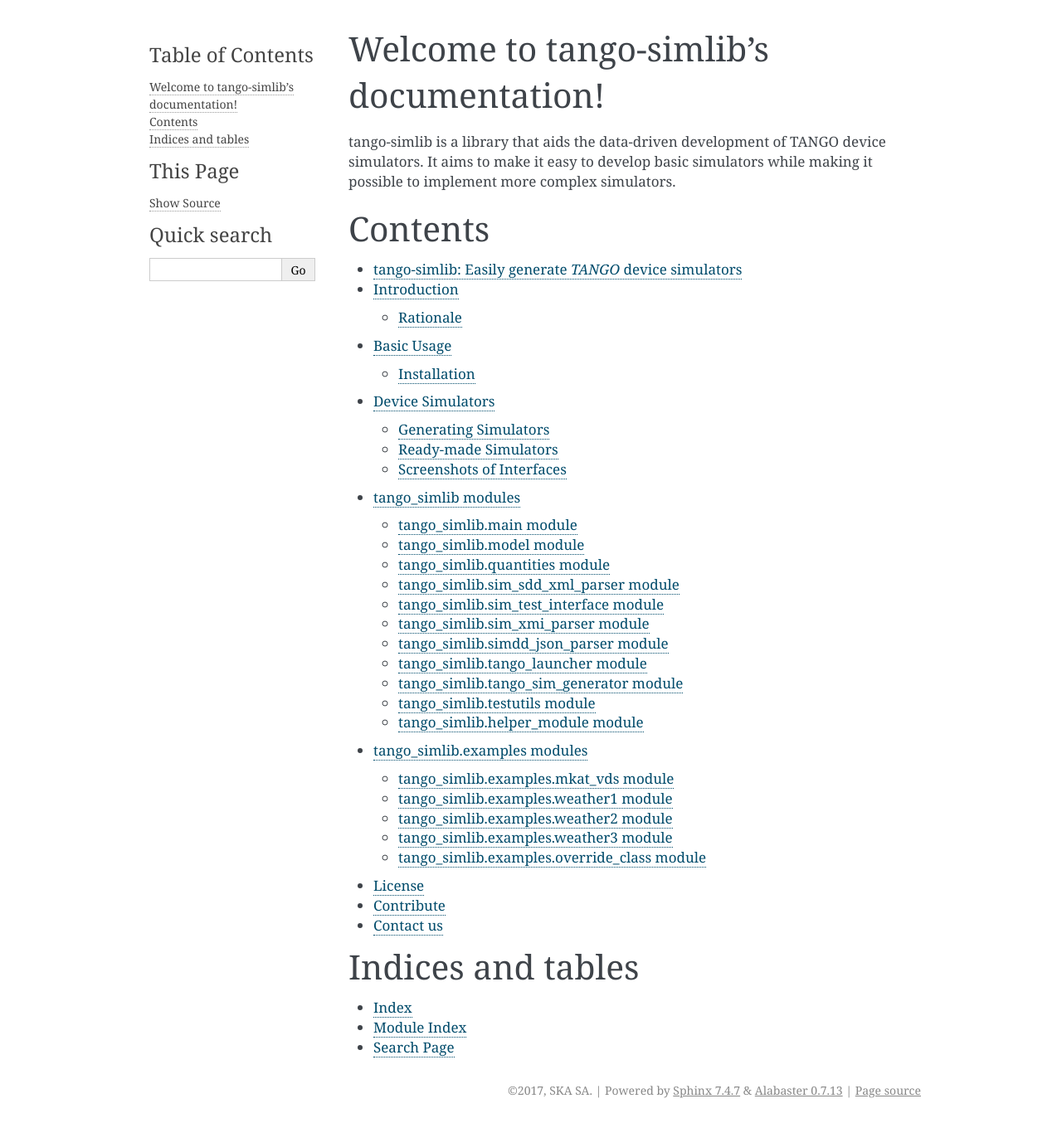
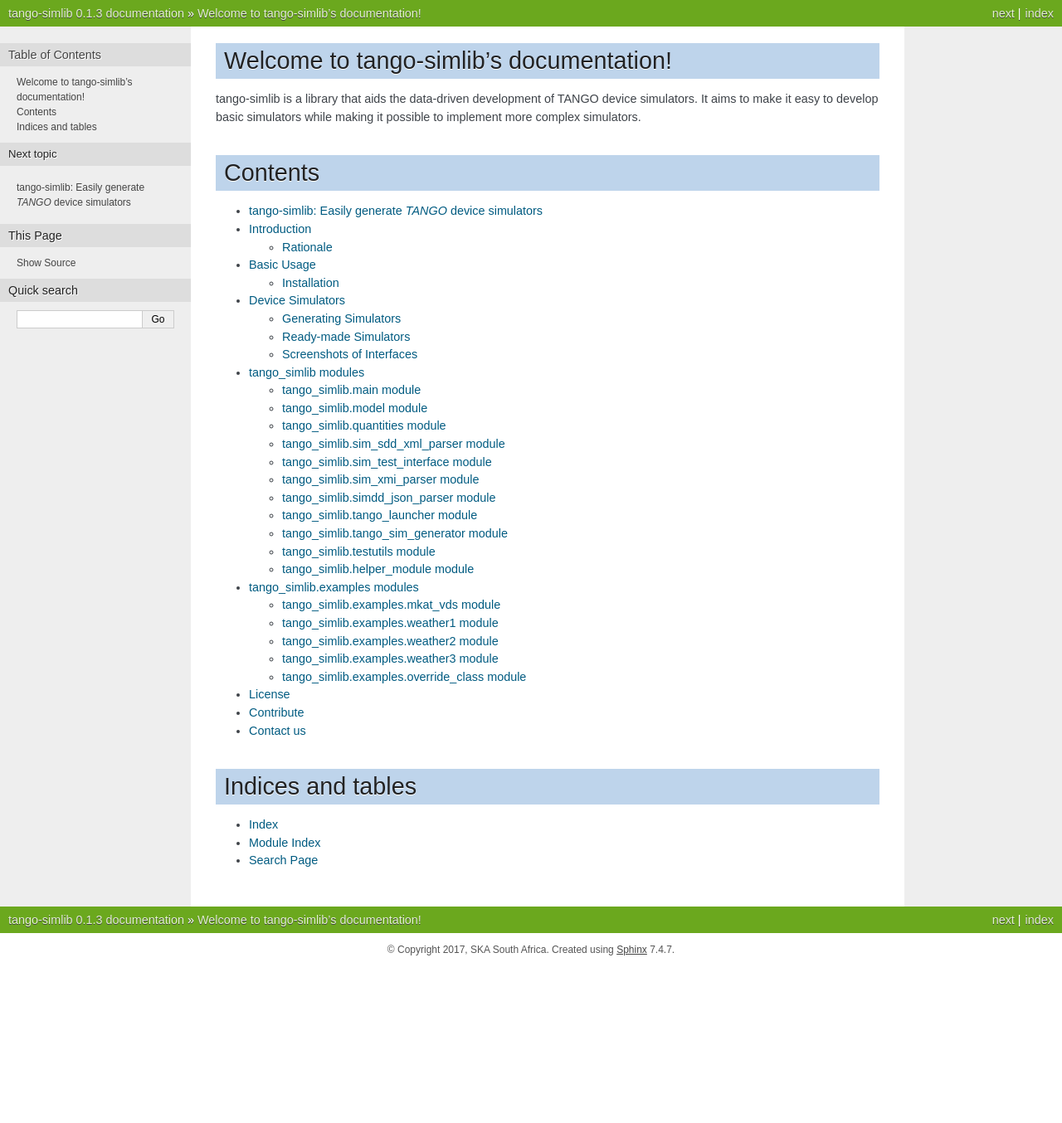
Before and after one commit to ska-sa/tango-simlib, a Sphinx documentation site: the page built from doc/index.rst, in a window 1280 px wide. Shown: the whole page at 83% size. Built offline with Sphinx 7.4.7, drawn with Linux system fonts in a browser that asks for light colours; pages that are not in the unit, such as notebooks, are missing from menus; after the commit the page ends 1165 px from its top, so only the background shows below that.

```diff
--- a/doc/conf.py
+++ b/doc/conf.py
@@ -18,8 +18,16 @@
 #
 import os
 import sys
+import mock
+# Project path to generate documentation
 sys.path.insert(0, os.path.abspath('../'))
-
+# Modules to mock during auto doc to avoid installation
+# The ReadTheDocs FAQ says that you can setup a pip_requirements file to install
+# any modules that are needed for your code, but this won’t work for any modules
+# that include C code
+MOCK_MODULES = ['PyTango']
+for mod_name in MOCK_MODULES:
+    sys.modules[mod_name] = mock.Mock()
 
 # -- General configuration ------------------------------------------------
 
@@ -54,7 +62,7 @@ master_doc = 'index'
 
 # General information about the project.
 project = u'tango-simlib'
-copyright = u'2017, SKA SA'
+copyright = u'2017, SKA South Africa'
 author = u'cam@ska.ac.za'
 
 # The version info for the project you're documenting, acts as replacement for
@@ -90,7 +98,8 @@ todo_include_todos = True
 # The theme to use for HTML and HTML Help pages.  See the documentation for
 # a list of builtin themes.
 #
-html_theme = 'alabaster'
+#html_theme = 'alabaster'
+html_theme = 'nature'
 
 # Theme options are theme-specific and customize the look and feel of a theme
 # further.  For a list of options available for each theme, see the
@@ -135,7 +144,7 @@ latex_elements = {
 #  author, documentclass [howto, manual, or own class]).
 latex_documents = [
     (master_doc, 'tango-simlib.tex', u'tango-simlib Documentation',
-     u'Control And Monitoring Team', 'manual'),
+     u'CAM Team @ SKA SA', 'manual'),
 ]
 
 
```
